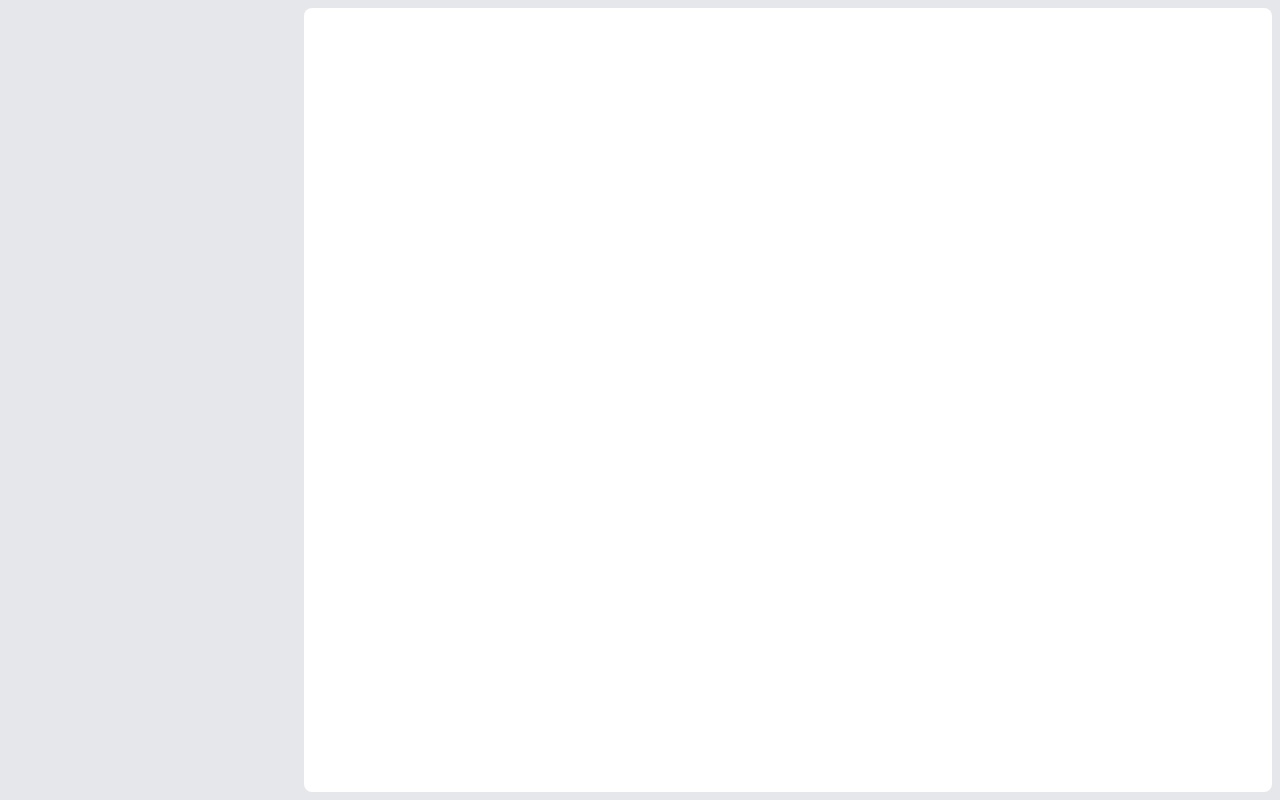
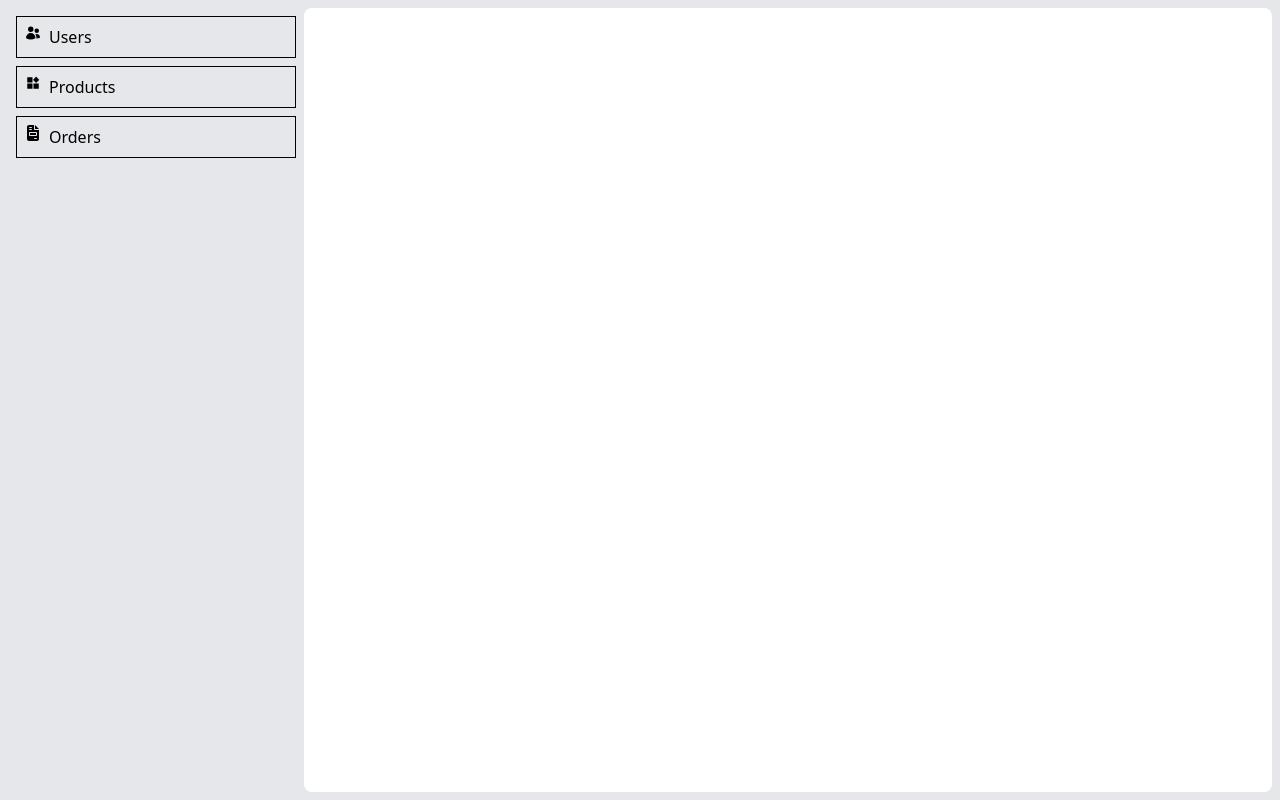
Before and after one commit to PrashasthiAyuchchada/c-b-c-frontend, a React (Vite) app: page /admin in a window 1280 px wide. Built offline with nearby package versions, Linux system fonts and the light colour scheme.

Commit message:
react-router-dom link to and react-icons updated 🔗⚙

```diff
--- a/package.json
+++ b/package.json
@@ -13,6 +13,7 @@
     "@tailwindcss/vite": "^4.1.4",
     "react": "^19.0.0",
     "react-dom": "^19.0.0",
+    "react-icons": "^5.5.0",
     "react-router-dom": "^7.5.2",
     "tailwindcss": "^4.1.4"
   },
--- a/src/App.jsx
+++ b/src/App.jsx
@@ -12,9 +12,10 @@ function App() {
   return (
     <BrowserRouter>
      <Routes path="/*">
-       <Route path="/admin" element={<AdminPage/>}/>
+       <Route path="/admin/*" element={<AdminPage/>}/>
        <Route path="/login" element={<LoginPage/>}/>
        <Route path="/" element={<h1>Home</h1>}/>
+       <Route path="/*" element={<h1>404 Not found</h1>}/>
      </Routes>
     </BrowserRouter>
 
--- a/src/pages/adminPage.jsx
+++ b/src/pages/adminPage.jsx
@@ -1,9 +1,24 @@
+import { Link, Route, Routes } from "react-router-dom";
+import { HiUsers } from "react-icons/hi2";
+import { AiFillProduct } from "react-icons/ai";
+import { FaFileInvoice } from "react-icons/fa6";
 export default function AdminPage() {
 
    return(
     <div className="w-full h-screen bg-gray-200 flex p-2">
-        <div className="h-full w-[300px] "></div>
-        <div className="h-full w-[calc(100vw-300px)] bg-white rounded-lg "></div>
+        <div className="h-full w-[300px] ">
+            <Link to="/admin/users" className=" p-2 border m-2 flex" ><HiUsers className="mr-2" />Users</Link>
+            <Link to="/admin/products" className=" p-2 border m-2 flex"><AiFillProduct className="mr-2"/>Products</Link>
+            <Link to="/admin/orders" className=" p-2 border m-2 flex"><FaFileInvoice className="mr-2" />Orders</Link>
+        </div>
+        <div className="h-full w-[calc(100vw-300px)] bg-white rounded-lg ">
+            <Routes path="/*">
+                <Route path= "/users" element={<h1>Users</h1>}/>
+                <Route path="/products" element={<h1>Products</h1>}/>
+                <Route path="/orders" element={<h1>Orders</h1>}/>
+
+            </Routes>
+        </div>
 
     </div>
    )
```
Also changed, not shown: 1 other file (tests, documents, lock files or other folders).
